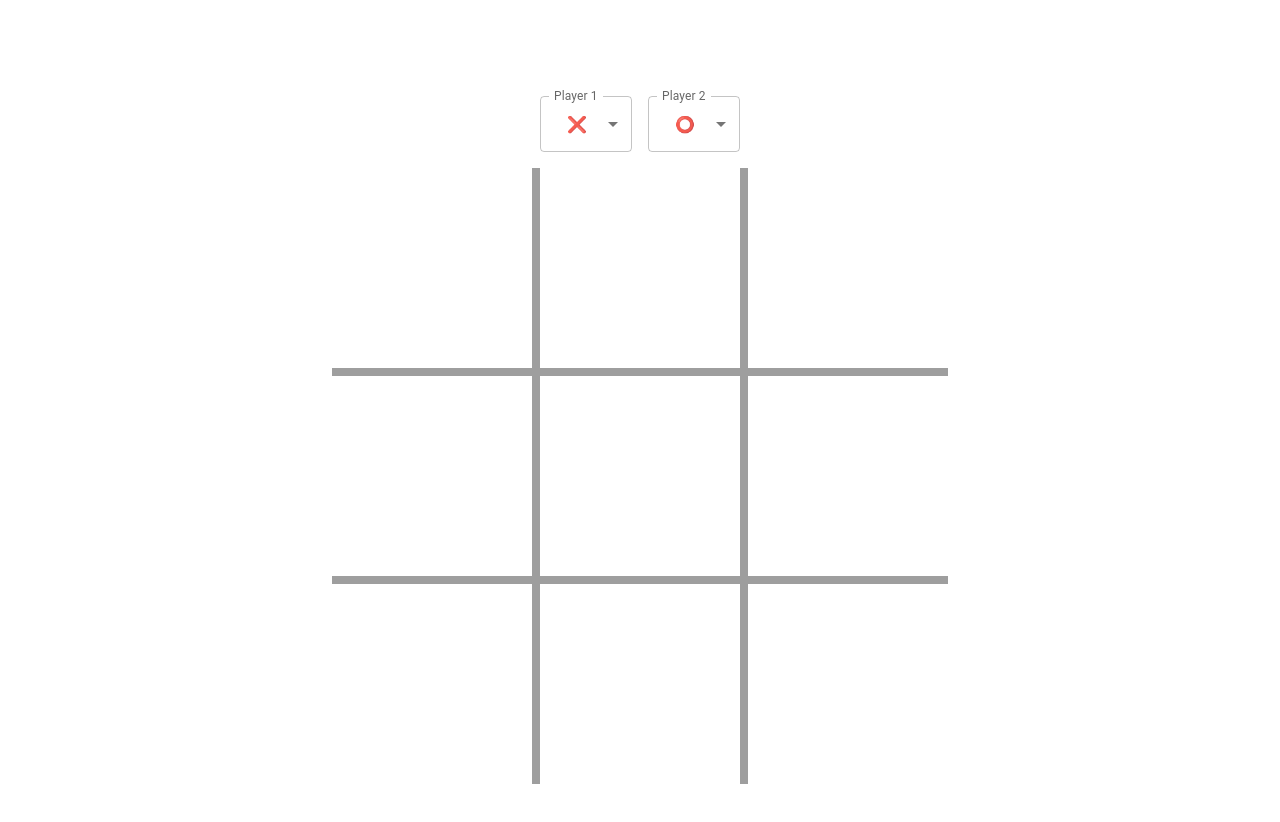
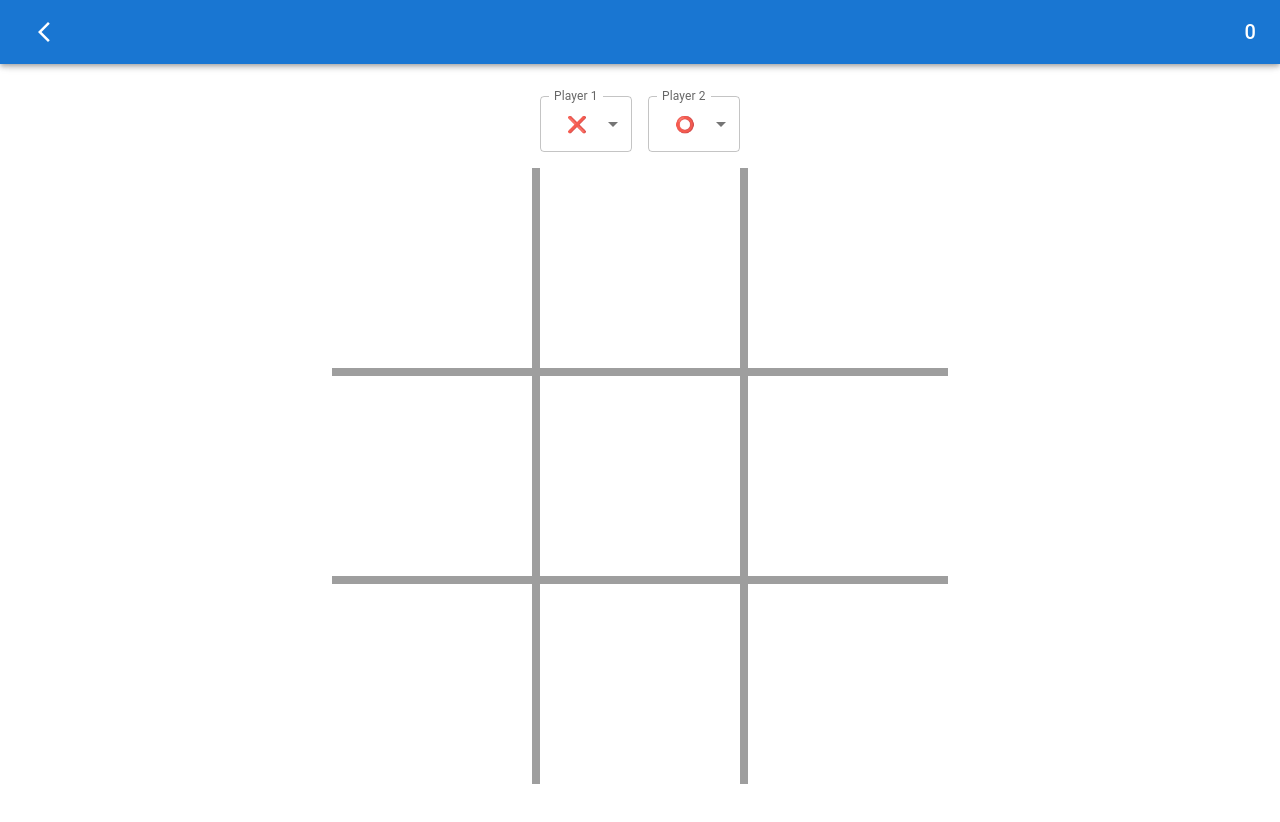
Before and after one commit to mailauki/tic-tac-toe-v2, a Next.js app: page /1_player in a window 1280 px wide. Shown: the top 822 px of the page. Built offline with nearby package versions, Linux system fonts and the light colour scheme.

Commit message:
Add header

```diff
--- /dev/null
+++ b/app/components/header.js
@@ -0,0 +1,21 @@
+import { AppBar, IconButton, Toolbar, Typography } from '@mui/material'
+
+import ArrowBackIcon from '@mui/icons-material/ArrowBackIosNew'
+import Link from 'next/link'
+
+export default function Header({ wins }) {
+  return (
+    <AppBar position='fixed'>
+      <Toolbar sx={{ justifyContent: 'space-between' }}>
+        <IconButton
+          color='inherit'
+          component={Link}
+          href='/'
+        >
+          <ArrowBackIcon />
+        </IconButton>
+        <Typography variant='h6'>{wins}</Typography>
+      </Toolbar>
+    </AppBar>
+  )
+}
--- a/app/utils/game.js
+++ b/app/utils/game.js
@@ -7,6 +7,7 @@ import { tokens } from './tokens'
 import Board from '../components/board'
 import TokenSelect from '../components/tokenSelect'
 import Alert from '../components/alert'
+import Header from '../components/header'
 
 export default function Game() {
   const emptyBoard = [...Array(9)].map((token) => token = tokens[0])
@@ -99,13 +100,13 @@ export default function Game() {
     }
   }, [board, isOver, isWin, token1, token2])
 
-  // if(alert) console.log(alert)
   function handleAlertClose() {
     setAlert(null)
   }
 
   return (
     <>
+      <Header wins={wins} />
       <TokenSelect token1={token1} token2={token2} handleToken1Select={handleToken1Select} handleToken2Select={handleToken2Select} isOver={isOver} />
       <Board board={board} handleAddToken={handleAddToken} isOver={isOver} />
       <Alert alert={alert} handleAlertClose={handleAlertClose} isOver={isOver} />
```
Also changed, not shown: app/page.module.css (+0 -18 lines).
